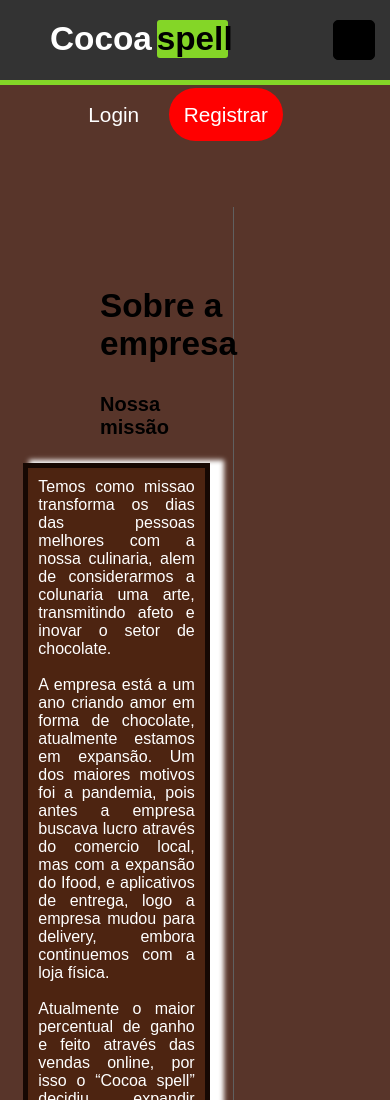
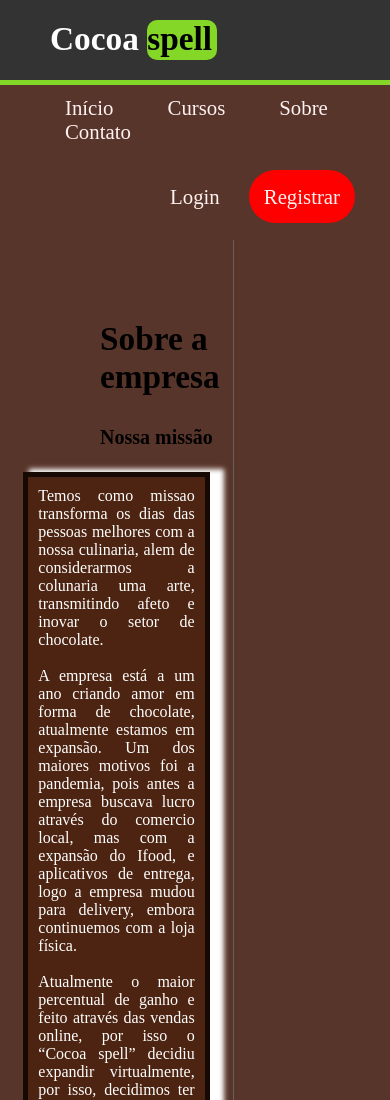
Before and after one commit to elguesabal/Trabalho-em-grupo, a plain HTML site: page quem-somos-nos.html in a window 390 px wide. Shown: the top 1100 px of the page. Drawn offline with Linux system fonts and the light colour scheme.

Commit message:
O que foi alterado: 🤷‍♀️Algumas classes inuteis foram retiradas, tirei as que sao referente ao cabecalho inicial, por exemplo menu: hover, como nao usamos, decidi tirar para o css e html ficarem menos poluidos 🍫Alterei no css e no html o elemento img, para a classe .chocolateEscorre, assim teremos menos problemas com elementos, alem da organizacao ⌨📙Os codigos do cabecalho inicial foram comentados

```diff
--- a/css/quem-somos-nos.css
+++ b/css/quem-somos-nos.css
@@ -1,61 +1,56 @@
 
-/*aki comeca o cabcalho*/
+/*Aqui começa o cabeçalho*/
 .cabecalho{
     background-color: #333;
     border-bottom: solid 5px #84d627;
     height: 80px;
     box-sizing: content-box;
 }
+/* Estilo da logo, como se comportara com os outros boxes, mais a margem */
 h1.logo{
     color: white;
     display: inline-block;
     margin: 20px 50px;
 }
+/* estilo da palavra spell */
 div.spell{
+    display: inline-block; /*Medida necessaria para nao criar confusao com outros boxes*/
     color: black;
     background-color: #84d627;
-    border-radius: 3px;
+    width: 70px; /*Largura do quadrado*/
+    height: 40px; /*Altura do quadrado, mas somente aumenta na parte de baixo*/
+    border-radius: 10px; /*Edita o tamanho do box verde em relacao as bordas*/
 
 }
-.menu-toggle{
-    float:right;
-    color:white;
-    background-color: rgb(0, 0, 0);
-    border: solid 1px rgb(0, 0, 0);
-    border-radius: 5px;
-    height: 40px;
-    padding: 10px 20px;
-    margin: 20px 15px;
-}
+/* Estilizacao do menu, e criacao de flex-boxes */
 .menu{
-    display: inline-block;
-    vertical-align: top;
+    display: inline-block; /**/
+    vertical-align: top; /*Alinhamento para ficar no tpo*/
     height: 80px;
 }
 .menu li{
-    display:inline-block;
+    display:inline-block; /*usado para manter o espaçamento*/
 }
+/*Edite do cabecalho, foi necessario o none para o texto ficar comum, mas pode alterar a fonte*/
 .cabecalho a {
     text-decoration: none;
-    color: white;
+    color: rgb(255, 242, 242);
     font-size: 1.3em;
     padding: 15px;
 }
+/* toda classe menu, que tive o elemento a, tera a seguinte configuracao, para adicionar maior espaco às opções do cabecalho*/
 .menu a{
-    padding: 15px;
+     padding: 25px; /*aumentando aqui, vai aumentar o tamanho da caixa verde */
 
 }
-
+/*Localização, tamanho do box*/
 .autenticacao {
     float:right;
     height: 80px;
     padding: 25px;
 }
 
-menu a:hover,
-.menu a.selected{
-    background-color: #84d627;
-}
+/* Configuracao do botao de registrar */
 .botao{
     border-radius: 30px;
     padding: 10px 25px;
@@ -65,20 +60,10 @@ menu a:hover,
     background-color: red;
     color: white;
 }
-@media(min-width:679px) {
-.menu-toggle {
-    display: none;
-}
-}
-@media(max-width: 680px){
-    .menu{
-        display: none;
+/*Aqui  termina as config do cabeçalho*/
 
-    }
-}
-/*ate aki fica o cabeçalho*/
-
-img{
+/*Configuracao do chocolate escorrendo na borda*/
+.chocolateEscorre{
     width: 50%;
     height: 50%;
     margin-left: 690px;
@@ -95,9 +80,9 @@ h2{
     font-size: 15pt;
     margin: 30px 0px 0px 100px;
 }
-h3{
+/* h3{
     width: ;
-}
+} */
 h3.colaboradores{
     font-size: 20pt;
     margin: 100px auto 50px 800px;
@@ -111,9 +96,10 @@ p{
     color: white;
     margin: 10%;
 }
-p.missao{
+/* adicionar estilo, box da parte da nossa missao */
+/* p.missao{
 
-}
+} */
 p.colaboradores{
     margin:  0px 30px;
 }
@@ -122,30 +108,37 @@ p.colaboradores{
 *{
     box-sizing: border-box;
 }
+/* Adiciona a posicao no corpo , margem 0 colocaria os objetos em seus respectivos lados, por exemplo o cabeçalho deve ficar em cima, sem margem */
 body{
+    /* 0 margem para os itens ficarem colados */
     margin: 0;
-    font-family: "Oswald", sans-serif;
     background-color: rgb(88, 53, 42);
 }
+/*Necessario para o comportamento entre as boxes*/
 section#corpo{
     display: block;
     width: 60%;
     float: left;
     border-right: 1px solid #606060;
 }
+/* Adicionar mais itens que garantem o espaçamento, caso nao precise, deixe desse jeito, o div so decidira a cor do cabeçalho */
 div{
-    display: block;
+    /*Sera necessario inline para manter a imagem dentro do cabecalho, e o block sera para fazer o espaco da logo funcionar*/
+    display: inline-block;
+    /*Aqui definimos a largura da caixa*/
     width: 40%;
-    float: right;
-}
+ }
 
 /* tabela comeca aki */
 table#tabela{
+    /* borda da tabela, espaco, e a margem */
     border: 1px solid #20100b;
+    /* o espaco entre a os elementos para manter a organizacao do site */
     border-spacing: 5px;
     margin-left: 800px;
 }
 
+/* box contendo o nome dos colaboradores */
 table#tabela td
     {border: 1px solid #20100b;
     padding: 10px;
@@ -161,4 +154,4 @@ table#tabela td.cd
 /* tabela termina aki */
 
 
-/* #ffa600 cor do pornhub pra mudar a cor do cabecalho caso meu gurpo tope*/
+/* #ffa600 cor do pornhub pra mudar a cor do cabecalho caso meu grupo tope. Aham, sei...😂*/
--- a/quem-somos-nos.html
+++ b/quem-somos-nos.html
@@ -9,11 +9,8 @@
 
 <header class="cabecalho">
     <h1 class="logo">Cocoa <div class="spell">spell</div></h1>
-
-    <button class="menu-toggle">
-        <i class="fa fa-lg fa-bars"></i>
-    </button>
     <nav class="menu">
+<!-- O Elemento HTML de Navegação (<nav>) representa uma seção de uma página que aponta para outras páginas ou para outras áreas da página, ou seja, uma seção com links de navegação. -->
         <ul>
             <li>
                 <a href="#inicio" class="selected">Início</a>
@@ -35,7 +32,7 @@
     </aside>
 </header>
 
-<img src="imagens/chocolate1.png"/>
+<img class="chocolateEscorre" src="imagens/chocolate1.png"/>
 
 <section id="corpo"> <!--tudo q esta entre section id="copor" vai ficar do lado esquerdo-->
 <h1>Sobre a empresa</h1>
```
